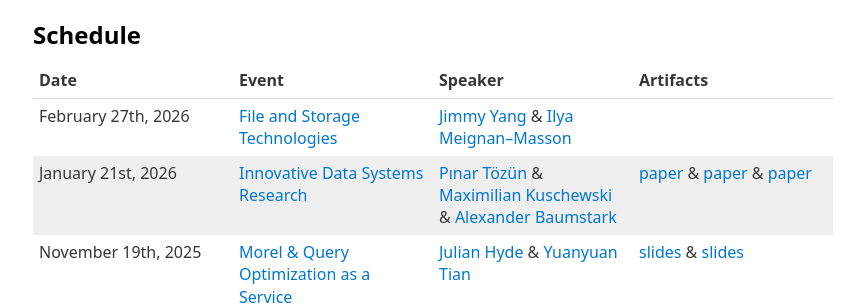
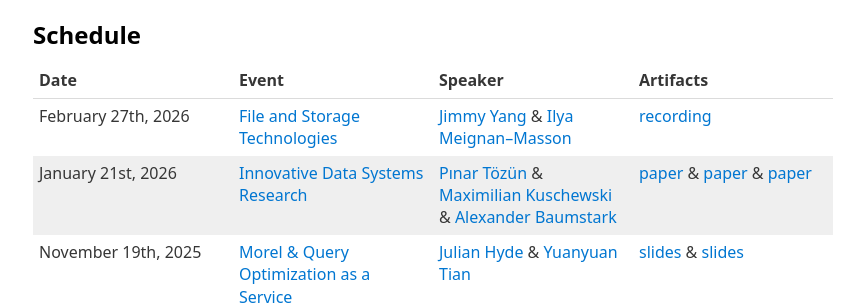
Before and after one commit to thisismiller/southbaysystems.xyz, a Jekyll site: the page built from index.markdown, in a window 1280 px wide. Shown: the part 345-650 px from the top of the page, without its empty margins (207-1071 px from the left). Built offline with Jekyll 4.4.1, drawn with Linux system fonts in a browser that asks for light colours.

Commit message:
Add recording

```diff
--- a/index.markdown
+++ b/index.markdown
@@ -21,7 +21,7 @@ Speakers will share their experience building, debugging, testing, and maintaini
 
 | Date | Event | Speaker | Artifacts |
 | --- | --- | --- | --- |
-| February 27th, 2026 | [File and Storage Technologies](https://luma.com/oqu0l8st) | [Jimmy Yang](https://www.linkedin.com/in/jimmy-yang-6a7a0b12/) & [Ilya Meignan--Masson](https://ilya-meignan--masson.me/) | |
+| February 27th, 2026 | [File and Storage Technologies](https://luma.com/oqu0l8st) | [Jimmy Yang](https://www.linkedin.com/in/jimmy-yang-6a7a0b12/) & [Ilya Meignan--Masson](https://ilya-meignan--masson.me/) | [recording](https://www.youtube.com/watch?v=8j1Dqi2M_pI) |
 | January 21st, 2026 | [Innovative Data Systems Research](https://luma.com/8a54z94d) | [Pınar Tözün](https://www.pinartozun.com/) & [Maximilian Kuschewski](https://www.cs.cit.tum.de/dis/team/maximilian-kuschewski/) & [Alexander Baumstark](https://www.linkedin.com/in/alexander-baumstark-abc123/) | [paper](https://vldb.org/cidrdb/papers/2026/p6-houlborg.pdf) & [paper](https://www.cs.cit.tum.de/fileadmin/w00cfj/dis/papers/umami.pdf) & [paper](https://vldb.org/cidrdb/papers/2026/p24-baumstark.pdf) |
 | November 19th, 2025 | [Morel & Query Optimization as a Service](https://luma.com/xygolo9c) | [Julian Hyde](https://www.linkedin.com/in/julianhyde) & [Yuanyuan Tian](https://humming80.github.io/) | [slides](/files/Morel.pdf) & [slides](/files/QueryOptimizationAsAService.pdf) |
 | October 27th, 2025| [Apache Pinot on Object Storage](https://luma.com/9o6bahgc) <br /> [Variants in Apache Doris](https://luma.com/9o6bahgc) | [Songqiao Su](https://www.linkedin.com/in/songqiao-su-78516471/) & [Raghvendra Yadav](https://www.linkedin.com/in/raghvendra-yadav-b996a520/) <br /> [Owen Xiao](https://www.linkedin.com/in/owen-xiao/) | [recording](https://youtu.be/f1bz3efUJpM) |
```
